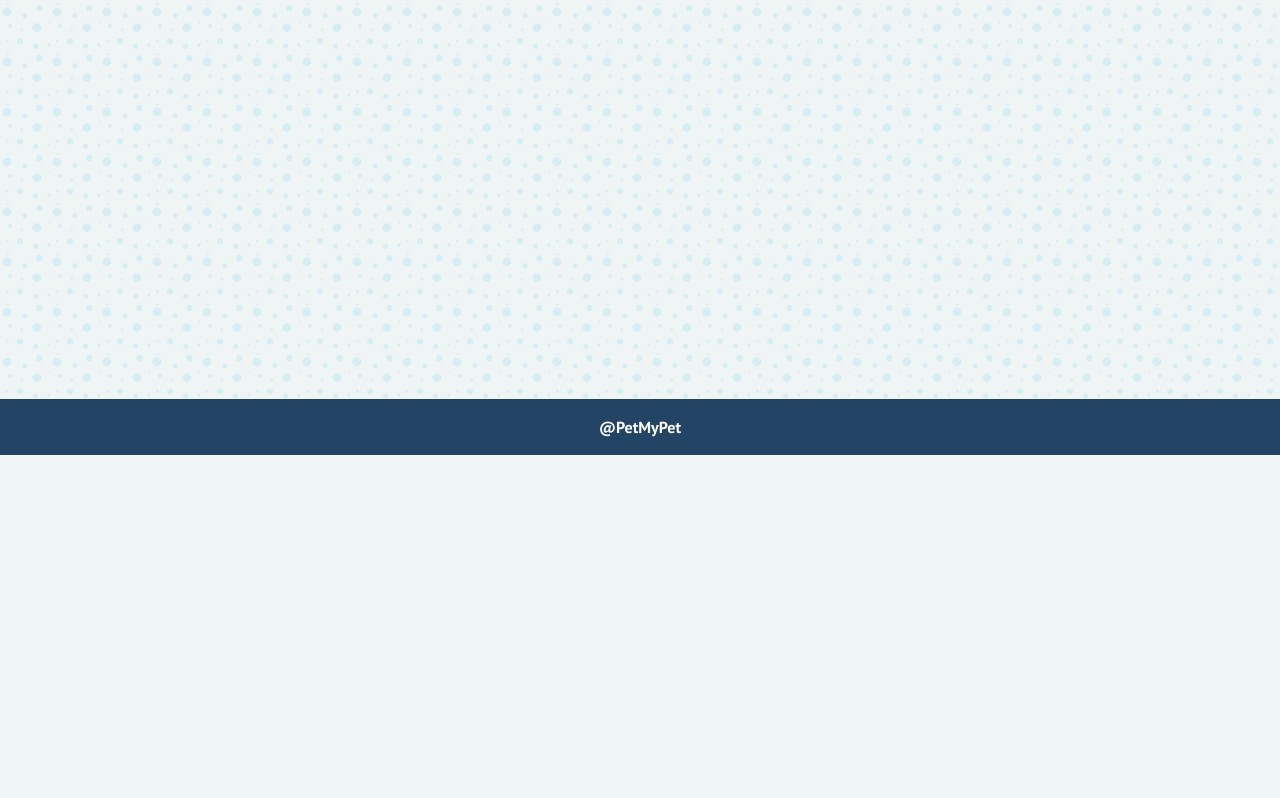
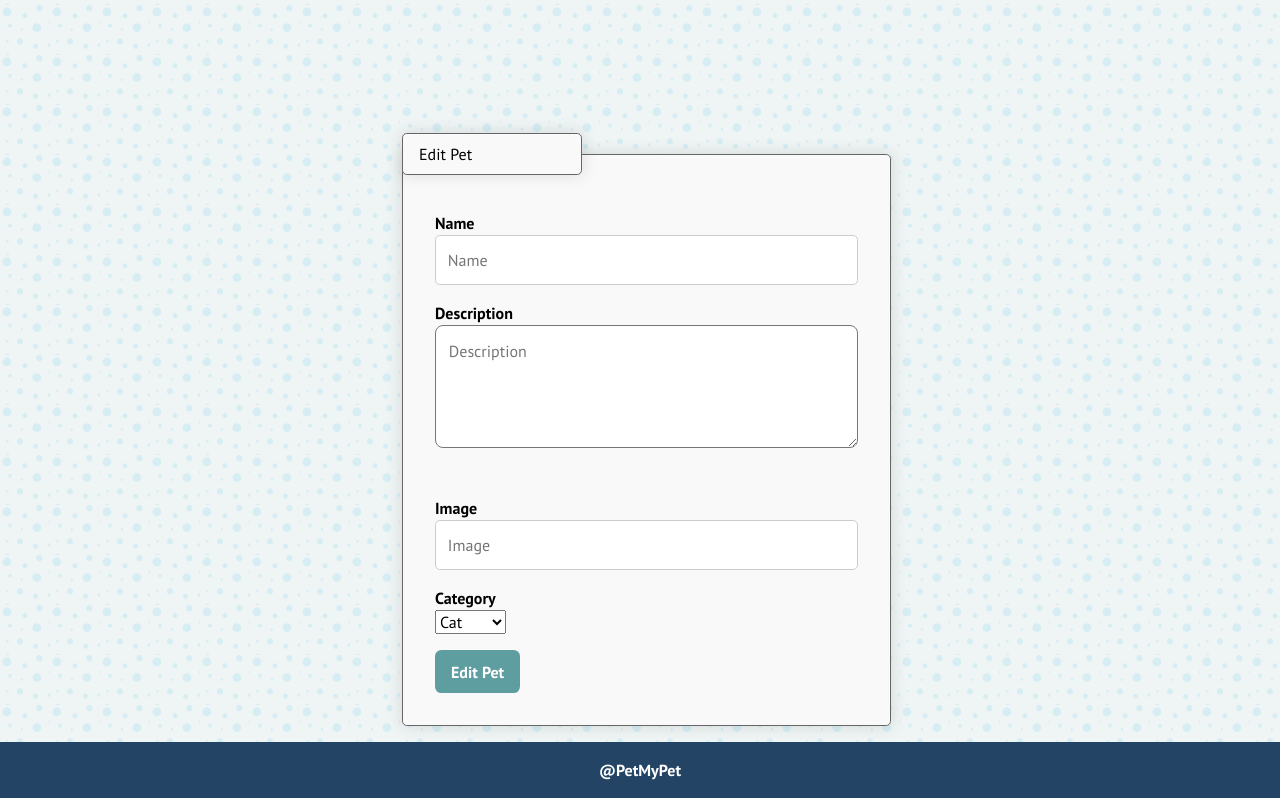
Before and after one commit to StanislavaMiteva/react-my-pets, a React (Create React App) app: page /pets/1/edit in a window 1280 px wide. Shown: the part 345-1143 px from the top of the page. Before the commit the page ends 800 px from the top, so only its background shows below. Built offline with nearby package versions, Linux system fonts and the light colour scheme; no server answers; the HTML template or start-up script is replaced by a standard one; a web font is replaced by a local one.

Commit message:
Add new Edit Page/Component.

```diff
--- a/src/App.js
+++ b/src/App.js
@@ -6,6 +6,7 @@ import Categories from './Components/Categories/Categories';
 import PetDetails from './Components/PetDetails/PetDetails';
 import CreatePet from './Components/CreatePet/CreatePet';
 import EditPetDetails from './Components/EditPetDetails/EditPetDetails';
+import EditPet from './Components/EditPet/EditPet';
 
 import './App.css';
 
@@ -21,6 +22,7 @@ function App() {
           <Route path="/pets/details/:petId" exact component={PetDetails} />
           <Route path="/pets/details/:petId/edit" component={EditPetDetails} />
           <Route path="/pets/create" component={CreatePet}/>
+          <Route path="/pets/:petId/edit" component={EditPet} />
         </Switch>
       </main>
 
--- /dev/null
+++ b/src/Components/EditPet/EditPet.js
@@ -0,0 +1,64 @@
+import { Component } from 'react';
+import PetFormView from '../PetFormView/PetFormView';
+
+import * as petsService from '../../services/petsService';
+
+class EditPet extends Component {
+    constructor(props) {
+        super(props);
+
+        this.state = {
+            name: '',
+            description: '',
+            imageURL: '',
+            category: '',
+        }
+    }
+
+    componentDidMount() {
+        petsService.getOne(this.props.match.params.petId)
+        .then(pet => this.setState(pet))
+    }
+
+    onEditSubmitHandler (e) {
+        e.preventDefault();
+        const petId=this.props.match.params.petId;
+        const updatedPet = {
+            ...this.state,
+            id: petId,
+            name: e.target.name.value,
+            description: e.target.description.value,
+            imageURL: e.target.imageURL.value,
+            category: e.target.category.value,
+        };
+
+        petsService.update(updatedPet)
+            .then(() => {
+                this.props.history.push(`/pets/details/${updatedPet.id}`);
+            })
+    }
+
+    render() {
+        return (
+            <section className="detailsMyPet">
+                <h3>{this.state.name}</h3>
+                <p>Pet counter: <i className="fas fa-heart"></i> {this.state.likes}</p>
+                <p className="img"><img src={this.state.imageURL} /></p>
+            <PetFormView
+                onSubmitHandler={this.onEditSubmitHandler.bind(this)}
+                petName={this.state.name}
+                setPetName={(name) => this.setState({name})}
+                description={this.state.description}
+                setDescription={(description) => this.setState({description})}
+                imageURL={this.state.imageURL}
+                setImageURL={(imageURL) => this.setState({imageURL})}
+                category={this.state.category}
+                setCategory={(category) => this.setState({category})}
+                formTitle='Edit Pet'
+            />
+            </section>
+        );
+    }
+}
+
+export default EditPet;
--- a/src/Components/PetDetails/PetDetails.js
+++ b/src/Components/PetDetails/PetDetails.js
@@ -31,8 +31,9 @@ const PetDetails = ({
             <p className="description">{pet.description}</p>
             <div class="pet-info">
                 <Link to={`/pets/details/${pet.id}/edit`}><button className="button">Edit</button></Link>
+                <Link to={`/pets/${pet.id}/edit`}><button className="button">Edit New</button></Link>
                 <a href="#"><button className="button">Delete</button></a>
-                <i className="fas fa-heart"></i> <span>5</span>
+                <i className="fas fa-heart"></i> <span>{pet.likes}</span>
             </div>
         </section>
     );
--- /dev/null
+++ b/src/Components/PetFormView/PetFormView.js
@@ -0,0 +1,78 @@
+const PetFormView = ({
+    onSubmitHandler,
+    petName,
+    setPetName,
+    description,
+    setDescription,
+    imageURL,
+    setImageURL,
+    category,
+    setCategory,
+    formTitle,
+}) => {
+
+    return (
+        <form onSubmit={onSubmitHandler}>
+            <fieldset>
+                <legend>{formTitle}</legend>
+                <p className="field">
+                    <label htmlFor="name">Name</label>
+                    <span className="input">
+                        <input
+                            type="text"
+                            name="name"
+                            value={petName}
+                            onChange={(e) => setPetName(e.target.value)}
+                            id="name"
+                            placeholder="Name" />
+                        <span className="actions"></span>
+                    </span>
+                </p>
+                <p className="field">
+                    <label htmlFor="description">Description</label>
+                    <span className="input">
+                        <textarea
+                            rows="4"
+                            cols="45"
+                            type="text"
+                            name="description"
+                            value={description}
+                            onChange={(e) => setDescription(e.target.value)}
+                            id="description"
+                            placeholder="Description"></textarea>
+                        <span className="actions"></span>
+                    </span>
+                </p>
+                <p className="field">
+                    <label htmlFor="image">Image</label>
+                    <span className="input">
+                        <input
+                            type="text"
+                            name="imageURL"
+                            value={imageURL}
+                            onChange={(e) => setImageURL(e.target.value)}
+                            id="image"
+                            placeholder="Image" />
+                        <span className="actions"></span>
+                    </span>
+                </p>
+                <p className="field">
+                    <label htmlFor="category">Category</label>
+                    <span className="input">
+                        <select type="text" name="category" value={category} onChange={(e) => setCategory(e.target.value)}>
+                            <option value="Cat">Cat</option>
+                            <option value="Dog">Dog</option>
+                            <option value="Parrot">Parrot</option>
+                            <option value="Reptile">Reptile</option>
+                            <option value="Other">Other</option>
+                        </select>
+                        <span className="actions"></span>
+                    </span>
+                </p>
+                <input className="button" type="submit" value={formTitle} />
+            </fieldset>
+        </form>
+    );
+}
+
+export default PetFormView;
```
